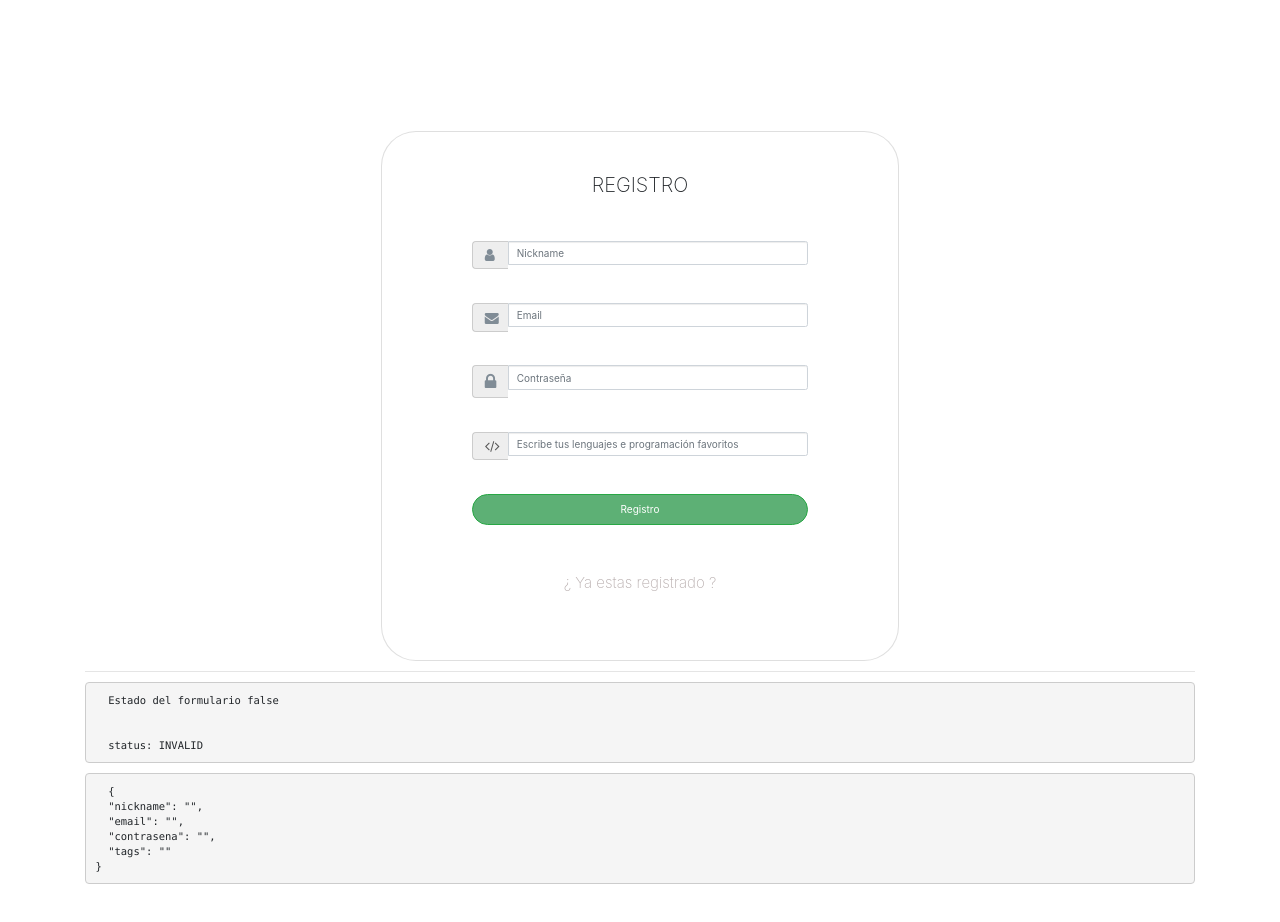
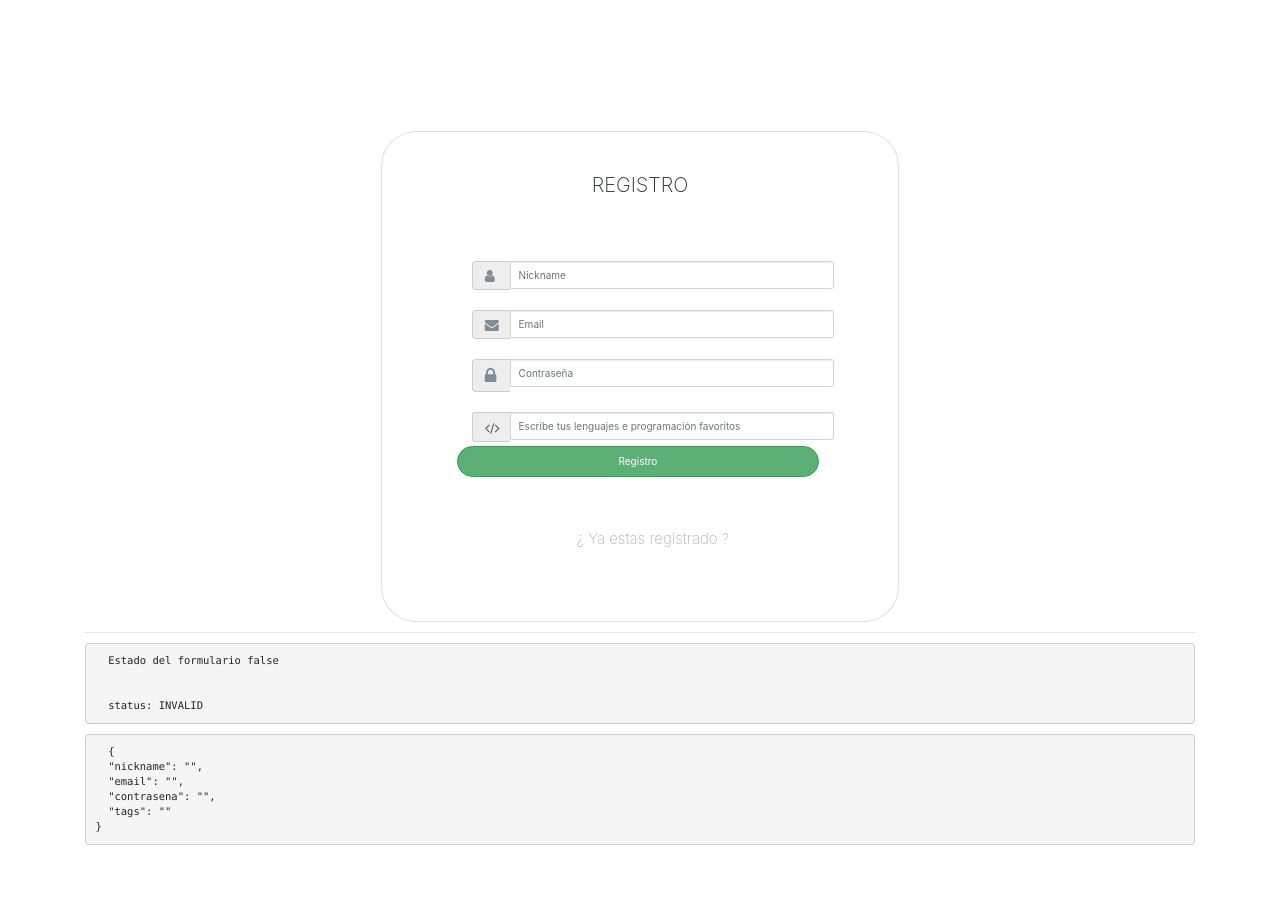
Before and after one commit to pipe473/frontend-sn, an Angular app: page /register in a window 1280 px wide. Shown: the top 922 px of the page. Built offline with nearby package versions, Linux system fonts and the light colour scheme.

Commit message:
validaciones en el formulario de registro

```diff
--- a/src/app/components/register/register.component.css
+++ b/src/app/components/register/register.component.css
@@ -44,7 +44,15 @@
         padding-top: 2%;
     }
     .input-group{
-        padding-bottom: 10%;
+        margin: 20px 0 4px 0;
+    }
+
+    .form-control{
+        min-height: 28px;
+    }
+
+    .text-danger{
+        margin: 0 0 0 42px;
     }
 
     .btn.btn-block.btn-success{
--- a/src/app/components/register/register.component.html
+++ b/src/app/components/register/register.component.html
@@ -1,17 +1,21 @@
 <div class="container">
     <div class="card">
         <h2>Registro</h2>
-        <div class="card-body">
+        <div class="card-body col-9">
             <form autocomplete="off" [formGroup]="form" (ngSubmit)="save()">
-                <div class="input-group">
+                <div class="input-group row">
                     <span class="input-group-addon"><i class="fa fa-user icon"></i></span>
                     <input type="text"
                            class="form-control"
                            name="nombreUsuario"
                            placeholder="Nickname"
-                           formControlName="nickname">
-                  </div>
-                  <div class="input-group">
+                           formControlName="nickname"
+                           [class.is-invalid]="invalidNickname">
+                          </div>
+                             <small *ngIf="invalidNickname" class="text-danger row">
+                               Debe tener almenos 4 caracteres
+                             </small>
+                  <div class="input-group row">
                     <span class="input-group-addon"><i class="fa fa-envelope"></i></span>
                     <input type="email"
                            class="form-control"
@@ -19,7 +23,7 @@
                            placeholder="Email"
                            formControlName="email">
                   </div>
-                  <div class="input-group">
+                  <div class="input-group row">
                     <span class="input-group-addon"><i class="fa fa-lock"></i></span>
                     <input type="password"
                            class="form-control"
@@ -27,7 +31,7 @@
                            placeholder="Contraseña"
                            formControlName="contrasena">
                   </div>
-                   <div class="input-group">
+                   <div class="input-group row">
                     <span class="input-group-addon"><i class="fa fa-code"></i></span>
                     <input type="tags"
                            class="form-control"
@@ -47,7 +51,7 @@
                     <input id="checkbox" type="checkbox" class="checkbox-control" name="checkbox" #recordar_usuario>
                     <label class="check-label">recordar mi usuario</label>
                   </div>  -->
-                  <button type="submit" class="btn btn-block btn-success">Registro</button>
+                  <button type="submit" class="btn btn-block btn-success row">Registro</button>
                </form>
                <div class="alreadyLogged">
                 <a routerLink="/login">¿ Ya estas registrado ?</a>
--- a/src/app/components/register/register.component.ts
+++ b/src/app/components/register/register.component.ts
@@ -23,6 +23,10 @@ export class RegisterComponent implements OnInit {
     // this.user.email = "pipe473@gmail.com"
   }
 
+  get invalidNickname(){
+    return this.form.get('nickname').invalid && this.form.get('nickname').touched
+  }
+
   RegisterForm(){
     this.form = this.fb.group({
       nickname:['', [Validators.required, Validators.minLength(4)]],
```
